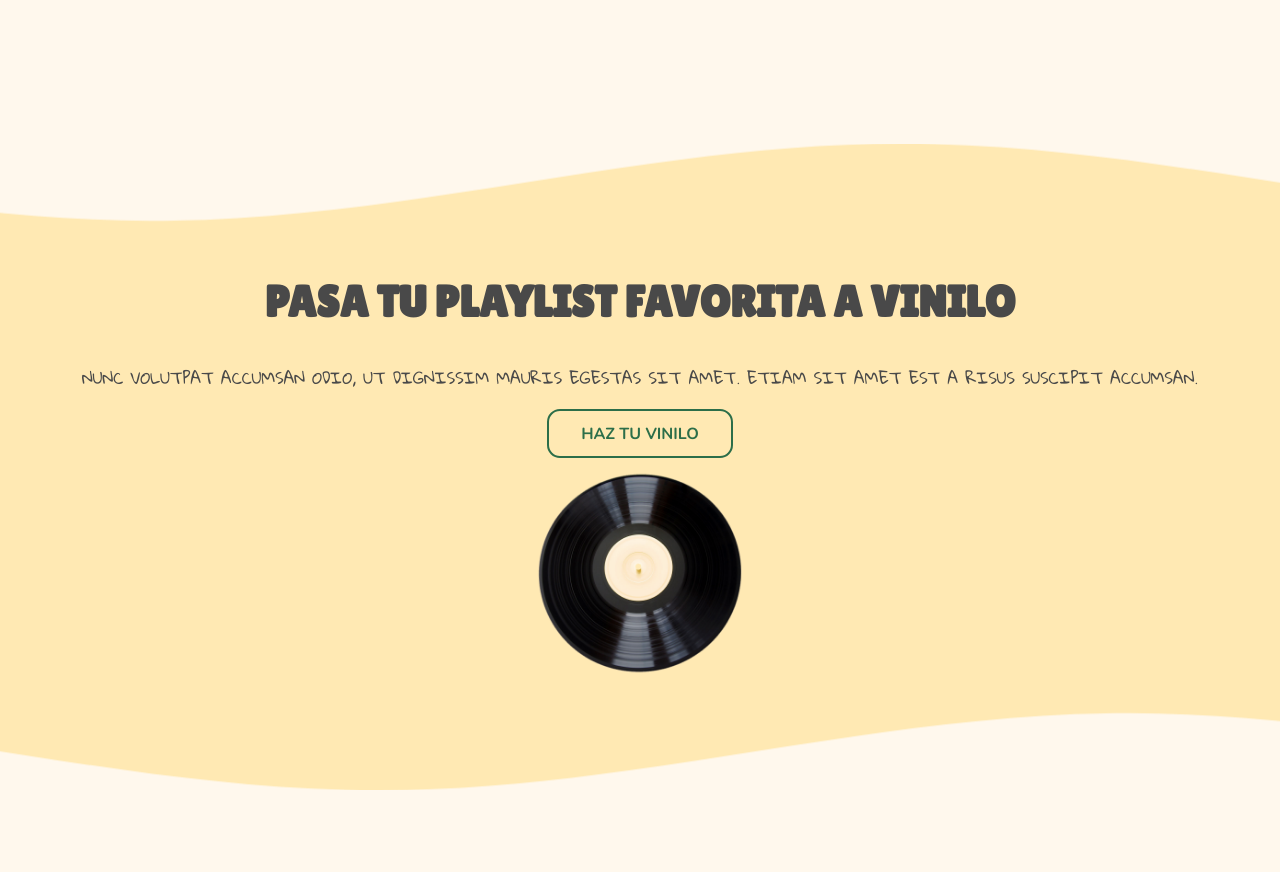
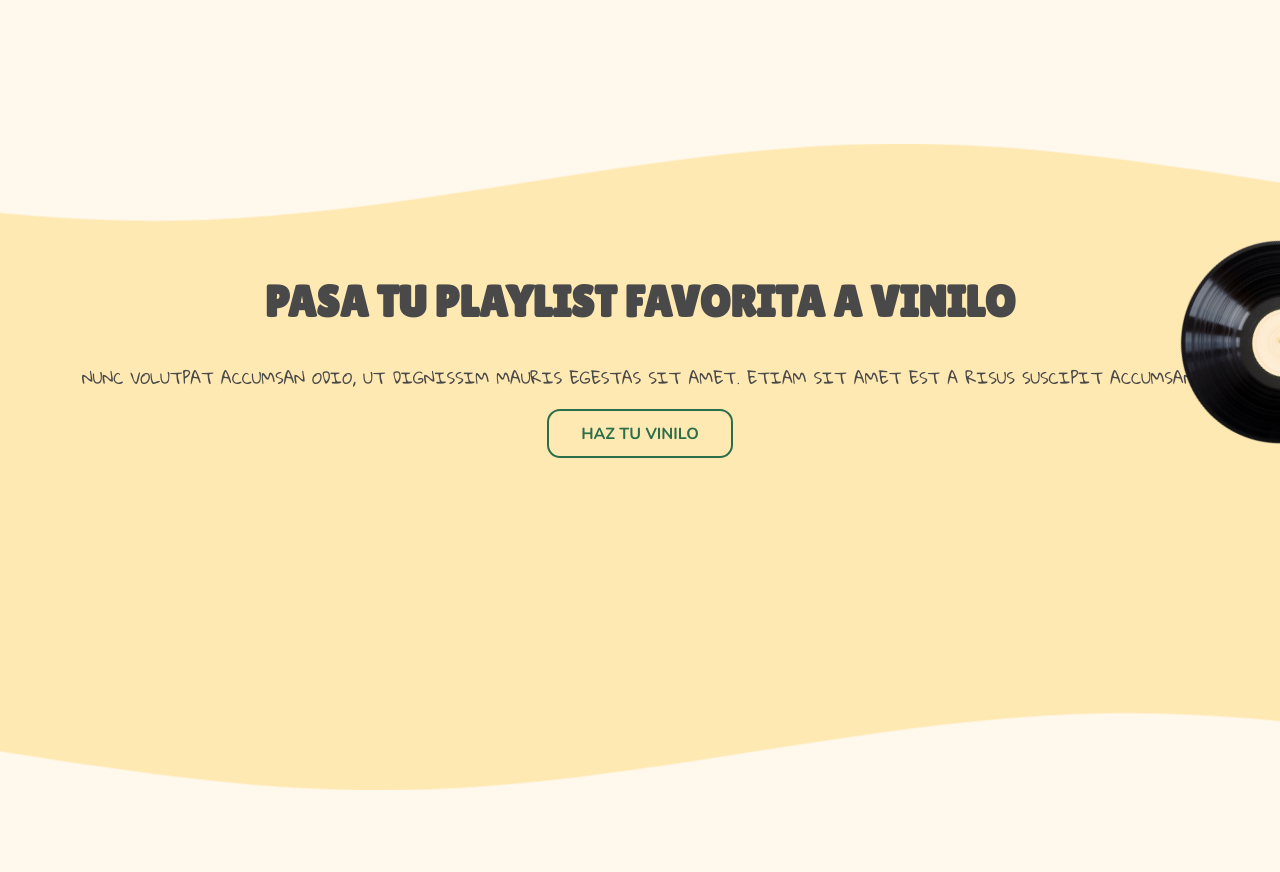
Before and after one commit to carugui/projectbeta, a PHP site: page / in a window 1280 px wide. Shown: the part 1168-2040 px from the top of the page. Run offline with PHP 8.4, Linux system fonts and the light colour scheme.

Commit message:
aañadido animacion a jpg

```diff
--- a/css/style.css
+++ b/css/style.css
@@ -752,6 +752,33 @@ button:hover,
   background-color: var(--color-orange);
 }
 
+.rotate {
+  width: 100px;
+  -webkit-animation: rotation 5s infinite linear;
+          animation: rotation 5s infinite linear;
+}
+
+@-webkit-keyframes rotation {
+  from {
+    -webkit-transform: rotate(0deg);
+            transform: rotate(0deg);
+  }
+  to {
+    -webkit-transform: rotate(359deg);
+            transform: rotate(359deg);
+  }
+}
+
+@keyframes rotation {
+  from {
+    -webkit-transform: rotate(0deg);
+            transform: rotate(0deg);
+  }
+  to {
+    -webkit-transform: rotate(359deg);
+            transform: rotate(359deg);
+  }
+}
 .waves {
   fill: var(--color-yellow-light);
   position: relative;
@@ -827,12 +854,21 @@ button:hover,
   gap: 15px;
 }
 
+.section__playlist-to-vinyl {
+  overflow: hidden;
+}
 .section__playlist-to-vinyl img {
   width: 230px;
   -o-object-fit: scale-down;
      object-fit: scale-down;
 }
 
+@media screen and (min-width: 900px) {
+  .section__playlist-to-vinyl .img-vinilo {
+    -webkit-transform: translateX(50vw) translateY(-231px);
+            transform: translateX(50vw) translateY(-231px);
+  }
+}
 .section__playlist-to-vinyl p, .section__reviews p {
   font-family: "Gloria Hallelujah";
   font-weight: 400;
--- a/index.html
+++ b/index.html
@@ -113,7 +113,9 @@
                     <p>Nunc volutpat accumsan odio, ut dignissim mauris egestas sit amet. Etiam sit amet est a risus suscipit accumsan.</p>
                     <a class="btn btn--secondary" href="xxx">Haz tu vinilo</a>
                 </div>
-                <img src="images/vinilo-vinilisimo.png" alt="">
+                <div class="img-vinilo">
+                    <img class="rotate"src="images/vinilo-vinilisimo.png" alt="">
+                </div>
             </div>
 
             <!--Waves Container-->
--- a/scss/_svg-animations.scss
+++ b/scss/_svg-animations.scss
@@ -1,3 +1,19 @@
+.rotate {
+    width: 100px;
+    animation: rotation 5s infinite linear;
+}
+
+@keyframes rotation {
+    from {
+      transform: rotate(0deg);
+    }
+    to {
+      transform: rotate(359deg);
+    }
+}
+
+
+
 .waves {
     fill: var(--color-yellow-light);
     position:relative;
--- a/scss/style.scss
+++ b/scss/style.scss
@@ -39,10 +39,29 @@
 
 }
 
-.section__playlist-to-vinyl img {
-    width: 230px;
-    object-fit: scale-down;
+.section__playlist-to-vinyl {
+    overflow: hidden;
+
+    & img {
+        width: 230px;
+        object-fit: scale-down;
+    }
 }
+
+@media screen and (min-width: $bp-desktop) {
+
+    .section__playlist-to-vinyl {
+
+        & .img-vinilo {
+            transform: translateX(50vw) translateY(-231px);
+
+        }
+    }
+
+}
+
+
+
 
 .section__playlist-to-vinyl p, .section__reviews p {
     font-family: 'Gloria Hallelujah';
```
